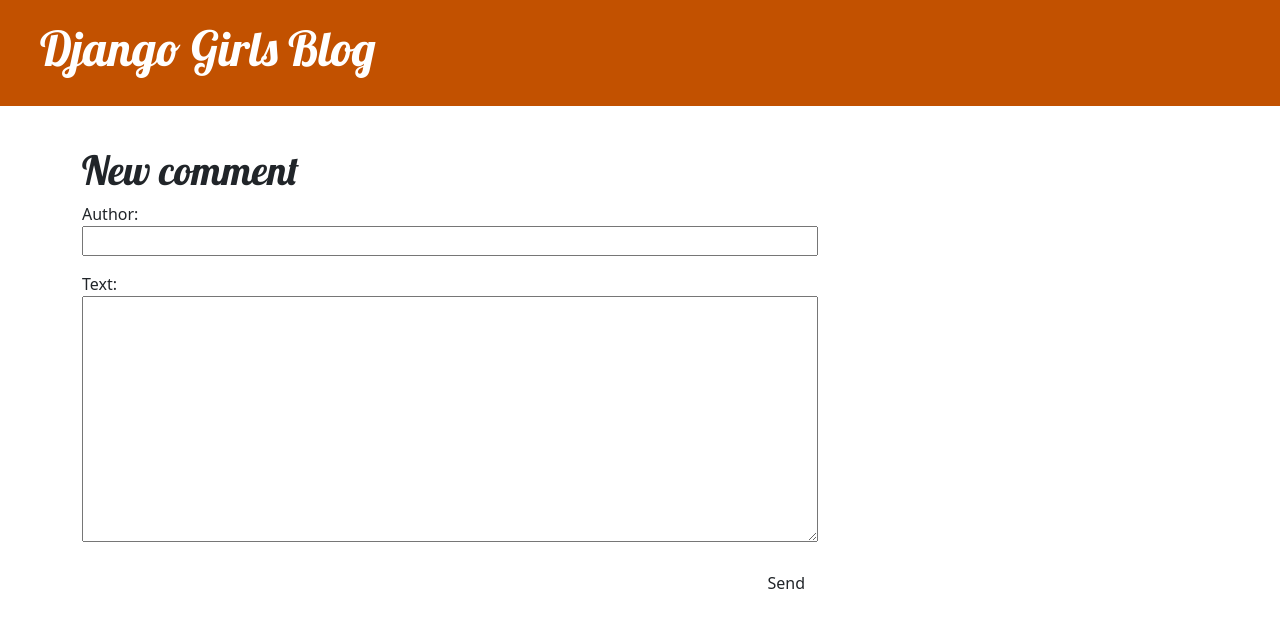
After one commit to Jregal2023/Python-220, a Django app: page /post/2/comment/ in a window 1280 px wide. The commit adds this page. Shown: the top 628 px of the page. Run offline with Django 5.2, Linux system fonts and the light colour scheme; data comes from the database, SQL or seed files in the repository; both versions use the stored data as it was after the commit.

Commit message:
init added comments section

```diff
--- a/Mo4DjangoTutorial/djangogirls/blog/admin.py
+++ b/Mo4DjangoTutorial/djangogirls/blog/admin.py
@@ -1,5 +1,6 @@
 from django.contrib import admin
-from .models import Post
+from .models import Post,Comment
 # Register your models here.
 
 admin.site.register(Post)
+admin.site.register(Comment)
--- a/Mo4DjangoTutorial/djangogirls/blog/forms.py
+++ b/Mo4DjangoTutorial/djangogirls/blog/forms.py
@@ -1,9 +1,15 @@
 #forms are cool in django.. because we use a modelw e can just grab the things we want from our model to display as
 #text boxes or inputs
 from django import forms
-from .models import Post
+from .models import Post, Comment
 
 class PostForm(forms.ModelForm):
     class Meta:
         model = Post
         fields = ('title', 'text')
+
+class CommentForm(forms.ModelForm):
+
+    class Meta:
+        model = Comment
+        fields = ('author', 'text',)
--- a/Mo4DjangoTutorial/djangogirls/blog/models.py
+++ b/Mo4DjangoTutorial/djangogirls/blog/models.py
@@ -10,9 +10,28 @@
     created_date = models.DateTimeField(default=timezone.now)
     published_date = models.DateTimeField(blank=True, null=True)
 
+    def approved_comments(self):
+        return self.comments.filter(approved_comment=True)
+
     def publish(self):
         self.published_date = timezone.now()
         self.save()
 
     def __str__(self):
         return self.title
+
+
+
+class Comment(models.Model):
+    post = models.ForeignKey('blog.Post', on_delete = models.CASCADE, related_name = 'comments')
+    author = models.CharField(max_length = 200)
+    text =models.TextField()
+    created_date = models.DateTimeField(default = timezone.now)
+    approved_comment = models.BooleanField(default=False)
+
+def publish(self):
+    self.published_date = timezone.now()
+    self.save()
+
+def __str__(self):
+    return self.title
--- a/Mo4DjangoTutorial/djangogirls/blog/static/css/blog.css
+++ b/Mo4DjangoTutorial/djangogirls/blog/static/css/blog.css
@@ -69,3 +69,7 @@
     color: #FFFFFF;
     background-color: #C25100;
 }
+
+.comment {
+    margin: 20px 0px 20px 20px;
+}
--- /dev/null
+++ b/Mo4DjangoTutorial/djangogirls/blog/templates/blog/add_comment_to_post.html
@@ -0,0 +1,9 @@
+{% extends 'blog/base.html' %}
+
+{% block content %}
+    <h1>New comment</h1>
+    <form method="POST" class="post-form">{% csrf_token %}
+        {{ form.as_p }}
+        <button type="submit" class="save btn btn-default">Send</button>
+    </form>
+{% endblock %}
--- a/Mo4DjangoTutorial/djangogirls/blog/templates/blog/base.html
+++ b/Mo4DjangoTutorial/djangogirls/blog/templates/blog/base.html
@@ -13,14 +13,19 @@
     <!--you also have tags that dont render anything on screen but allow us to group things together-->
     <!--before html5 we just used div tags for this-->
     <header class="page-header">
+
         <!--we can also use class names to grab things from Bootstrap-->
-        <div class="container">
+
         <!--to link things we use anchor tags with an html reference..we call this a href.  a href creates a link to another webpage internally or externally to your website-->
         {% if user.is_authenticated %}
-            <a href="{% url 'post_new' %}" class="top-menu">
+            <a href="{% url 'post_new' %}" class="top-menu"><span class="glyphicon glyphicon-plus"></span>
                 {% include './icons/file-earmark-plus.svg' %}
             </a>
-            <a href="{% url 'post_draft_list' %}" class="top-menu">Drafts</span></a>
+            <a href="{% url 'post_draft_list' %}" class="top-menu">Drafts<span class="glyphicon glyphicon-edit"></span></a>
+            <p class="top-menu">Hello {{ user.username }} <small>(<a href="{% url 'logout' %}">Log out</a>)</small></p>
+
+        {%else%}
+            <a href="{% url 'login' %}" class="top-menu"><span class="glyphicon glyphicon-lock"></span></a>
 
         {% endif %}
             <h1><a href="/">Django Girls Blog</a></h1>
@@ -29,10 +34,10 @@
     </header>
 
     <!--wrap this in a main div...the main div is just like header or nav...they are just section dividers-->
-   <main class="container">
+   <main class="content container">
     <!--use the boostrap rows and columns to help us divide out our page-->
         <div class="row">
-            <div class="col">
+            <div class="col-md-8">
                 {% block content %}
                 {% endblock %}
             </div>
--- a/Mo4DjangoTutorial/djangogirls/blog/templates/blog/post_list.html
+++ b/Mo4DjangoTutorial/djangogirls/blog/templates/blog/post_list.html
@@ -9,6 +9,8 @@
             <time class="date">published: {{post.published_date}} </time>
             <h2><a href="{% url 'post_detail' pk=post.pk %}">{{post.title}}</a></h2>
             <p>{{post.text|linebreaksbr}}</p>
+            <a href="{% url 'post_detail' pk=post.pk %}">Comments: {{ post.comments.count }}</a>
+
         </article>
     {% endfor %}
 
--- a/Mo4DjangoTutorial/djangogirls/blog/urls.py
+++ b/Mo4DjangoTutorial/djangogirls/blog/urls.py
@@ -11,4 +11,7 @@
     path('drafts/', views.post_draft_list, name='post_draft_list'),
     path('post/<int:pk>/publish/', views.post_publish, name='post_publish'),
     path('post/<int:pk>/remove/', views.post_remove, name='post_remove'),
+    path('post/<int:pk>/comment/', views.add_comment_to_post, name='add_comment_to_post'),
+    path('comment/<int:pk>/approve/', views.comment_approve, name='comment_approve'),
+    path('comment/<int:pk>/remove/', views.comment_remove, name='comment_remove'),
     ]
--- a/Mo4DjangoTutorial/djangogirls/blog/views.py
+++ b/Mo4DjangoTutorial/djangogirls/blog/views.py
@@ -1,7 +1,7 @@
 from django.shortcuts import render, get_object_or_404
 from django.utils import timezone
-from .models import Post
-from .forms import PostForm
+from .models import Post, Comment
+from .forms import PostForm , CommentForm
 from django.shortcuts import redirect
 #Basically this says hey you need to have a login and allows me to define functions that require a login
 from django.contrib.auth.decorators import login_required
@@ -84,3 +84,28 @@
     if request.method =='POST':
         post.delete()
     return redirect('post_list')
+
+def add_comment_to_post(request,pk):
+    post = get_object_or_404(Post, pk=pk)
+    if request.method == "POST":
+        form = CommentForm(request.POST)
+        if form.is_valid():
+            comment = form.save(commit=False)
+            comment.post = post
+            comment.save()
+            return redirect('post_detail', pk=post.pk)
+    else:
+        form = CommentForm()
+    return render(request, 'blog/add_comment_to_post.html', {'form': form})
+
+@login_required
+def comment_approve(request, pk):
+    comment = get_object_or_404(Comment, pk=pk)
+    comment.approve()
+    return redirect('post_detail', pk=comment.post.pk)
+
+@login_required
+def comment_remove(request, pk):
+    comment = get_object_or_404(Comment, pk=pk)
+    comment.delete()
+    return redirect('post_detail', pk=comment.post.pk)
--- a/Mo4DjangoTutorial/djangogirls/mysite/urls.py
+++ b/Mo4DjangoTutorial/djangogirls/mysite/urls.py
@@ -16,8 +16,12 @@
 """
 from django.contrib import admin
 from django.urls import path , include
+from django.contrib.auth import views
 
 urlpatterns = [
     path('admin/', admin.site.urls),
+    path('accounts/login/', views.LoginView.as_view(), name='login'),
+    path('accounts/logout/', views.LogoutView.as_view(next_page='/'), name='logout'),
+
     path('', include('blog.urls')),
 ]
```
Also changed, not shown: Mo4DjangoTutorial/djangogirls/blog/templates/blog/post_detail.html (+24 -1 lines), Mo4DjangoTutorial/djangogirls/blog/migrations/0003_comment.py (added), Mo4DjangoTutorial/djangogirls/db.sqlite3.
